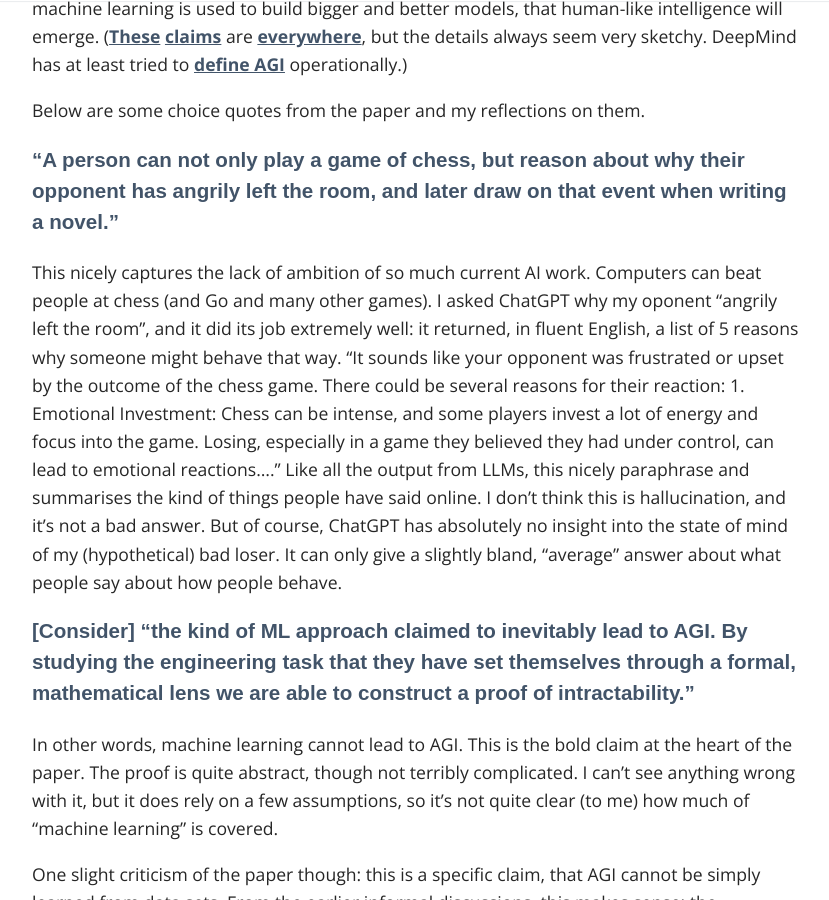
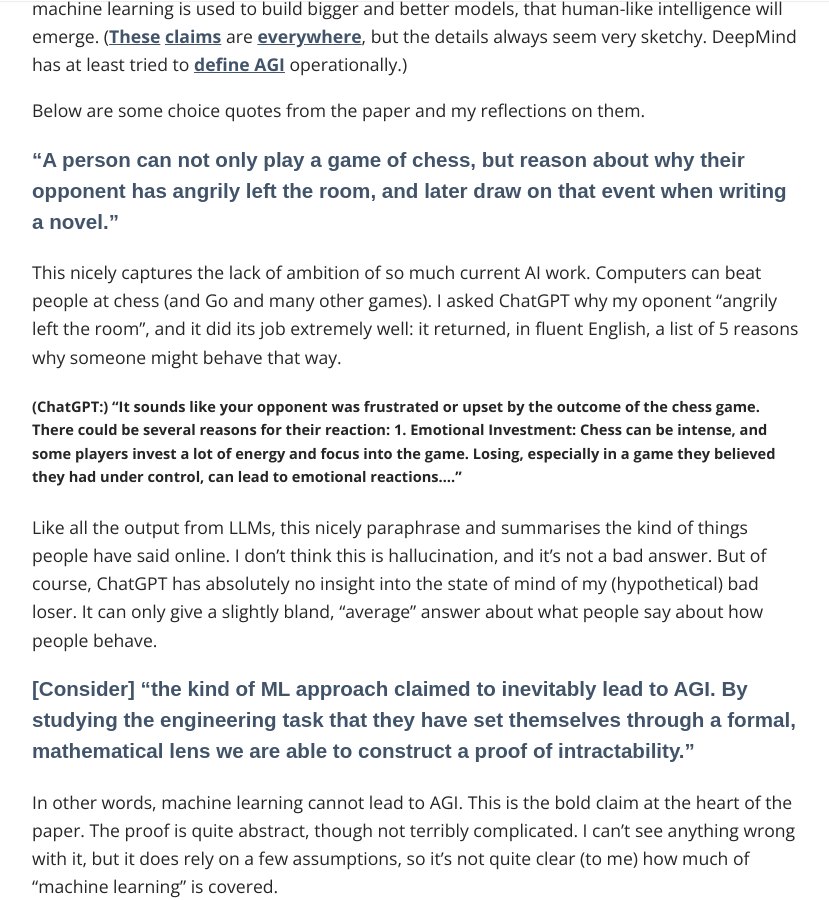
Before and after one commit to dcorney/dcorney.github.io, a Jekyll site: the page built from _posts/2024-10-16-ai-for-cognitive science.md, in a window 1280 px wide and 900 px high, scrolled down 541 px. Shown: the whole window, without its empty margins (223-1052 px from the left). Built offline with Jekyll 4.4.1, drawn with Linux system fonts in a browser that asks for light colours; some web fonts are replaced; some of the changed text lies outside the part shown.

Commit message:
minor corrections

```diff
--- a/_posts/2024-10-16-ai-for-cognitive science.md
+++ b/_posts/2024-10-16-ai-for-cognitive science.md
@@ -10,13 +10,19 @@ Below are some choice quotes from the paper and my reflections on them.
 
 ### "A person can not only play a game of chess, but reason about why their opponent has angrily left the room, and later draw on that event when writing a novel."
 
-This nicely captures the lack of ambition of so much current AI work. Computers can beat people at chess (and Go and many other games). I asked ChatGPT why my oponent "angrily left the room", and it did its job extremely well: it returned, in fluent English, a list of 5 reasons why someone might behave that way. "It sounds like your opponent was frustrated or upset by the outcome of the chess game. There could be several reasons for their reaction: 1. Emotional Investment: Chess can be intense, and some players invest a lot of energy and focus into the game. Losing, especially in a game they believed they had under control, can lead to emotional reactions...." Like all the output from LLMs, this nicely paraphrase and summarises the kind of things people have said online. I don't think this is hallucination, and it's not a bad answer. But of course, ChatGPT has absolutely no insight into the state of mind of my (hypothetical) bad loser. It can only give a slightly bland, "average" answer about what people say about how people behave.
+This nicely captures the lack of ambition of so much current AI work. Computers can beat people at chess (and Go and many other games). I asked ChatGPT why my oponent "angrily left the room", and it did its job extremely well: it returned, in fluent English, a list of 5 reasons why someone might behave that way.
+
+##### (ChatGPT:) "It sounds like your opponent was frustrated or upset by the outcome of the chess game. There could be several reasons for their reaction: 1. Emotional Investment: Chess can be intense, and some players invest a lot of energy and focus into the game. Losing, especially in a game they believed they had under control, can lead to emotional reactions...."
+
+Like all the output from LLMs, this nicely paraphrase and summarises the kind of things people have said online. I don't think this is hallucination, and it's not a bad answer. But of course, ChatGPT has absolutely no insight into the state of mind of my (hypothetical) bad loser. It can only give a slightly bland, "average" answer about what people say about how people behave.
 
 ### [Consider] "the kind of ML approach claimed to inevitably lead to AGI. By studying the engineering task that they have set themselves through a formal, mathematical lens we are able to construct a proof of intractability."
 
 In other words, machine learning cannot lead to AGI. This is the bold claim at the heart of the paper. The proof is quite abstract, though not terribly complicated. I can't see anything wrong with it, but it does rely on a few assumptions, so it's not quite clear (to me) how much of "machine learning" is covered.
 
-One slight criticism of the paper though: this is a specific claim, that AGI cannot be simply learned from data sets. From the earlier informal discussions, this makes sense: the behaviours people produce are boundless in many dimensions, so any sample of those behaviours will capture a trivially small part, thus requiring the ML model to magically extrapolate to new, unseen areas. But of course, there's more to AI than ML (despite that being the dominant paradigm and worthy of [multiple](https://www.nobelprize.org/prizes/physics/2024/hinton/facts/) [Nobel](https://www.nobelprize.org/prizes/physics/2024/hopfield/facts/) [prizes](https://www.nobelprize.org/prizes/chemistry/2024/hassabis/facts/), apparently.) I don't know if we could achieve AGI by plugging ML components inside a non-ML architecture, or whether some form of embodiment is necessary for cognition -- but the paper doesn't address or rule out such possibilities. The narrow claim is that AGI cannot be *learned*, not that AGI is *impossible*. But later on, this distinction gets muddled. For example in the conclusion, they state that making human-level cognition is computationally intractable but the rest of the paper has only (attempted to) test one path to a computational solution.
+One slight criticism of the paper though: this is a specific claim, that AGI cannot be simply learned from data sets. From the earlier informal discussions, this makes sense: the behaviours people produce are boundless in many dimensions, so any sample of those behaviours will capture a trivially small part, thus requiring the ML model to magically extrapolate to new, unseen areas. But of course, there's more to AI than ML (despite that being the dominant paradigm and worthy of [multiple](https://www.nobelprize.org/prizes/physics/2024/hinton/facts/) [Nobel](https://www.nobelprize.org/prizes/physics/2024/hopfield/facts/) [prizes](https://www.nobelprize.org/prizes/chemistry/2024/hassabis/facts/), apparently.)
+
+I don't know if we could achieve AGI by plugging ML components inside a non-ML architecture, or whether some form of embodiment is necessary for cognition -- but the paper doesn't address or rule out such possibilities. The narrow claim is that AGI cannot be *learned*, not that AGI is *impossible*. But later on, this distinction gets muddled. For example in the conclusion, they state that making human-level cognition is computationally intractable but the rest of the paper has only (attempted to) test one path to a computational solution.
 
 
 
@@ -51,4 +57,4 @@ LLMs are primarily trained on next-word-prediction and next-sentence-prediction
 
 [^1]: Van Rooij, I., Guest, O., Adolfi, F., de Haan, R., Kolokolova, A., & Rich, P. (2024). Reclaiming AI as a theoretical tool for cognitive science. Computational Brain & Behavior, 1-21. https://link.springer.com/article/10.1007/s42113-024-00217-5
 
-[^2]: Bender, E. M., & Koller, A. (2020, July). Climbing towards NLU: On meaning, form, and understanding in the age of data. In Proceedings of the 58th annual meeting of the association for computational linguistics (pp. 5185-5198).
+[^2]: Bender, E. M., & Koller, A. (2020, July). Climbing towards NLU: On meaning, form, and understanding in the age of data. In Proceedings of the 58th Annual Meeting of the Association for Computational Linguistics (pp. 5185-5198).
```
Also changed, not shown: other parts of _posts/2024-10-16-ai-for-cognitive science.md (+2 -2 lines).
